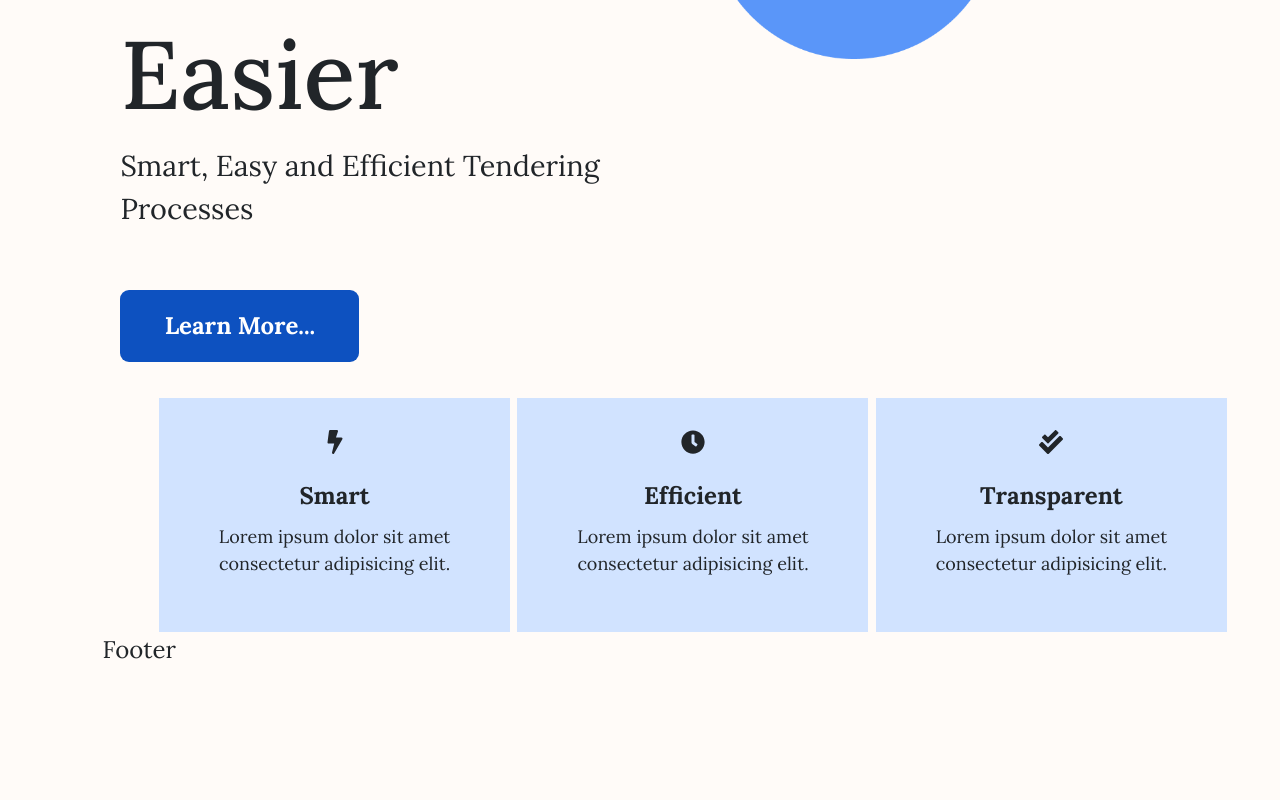
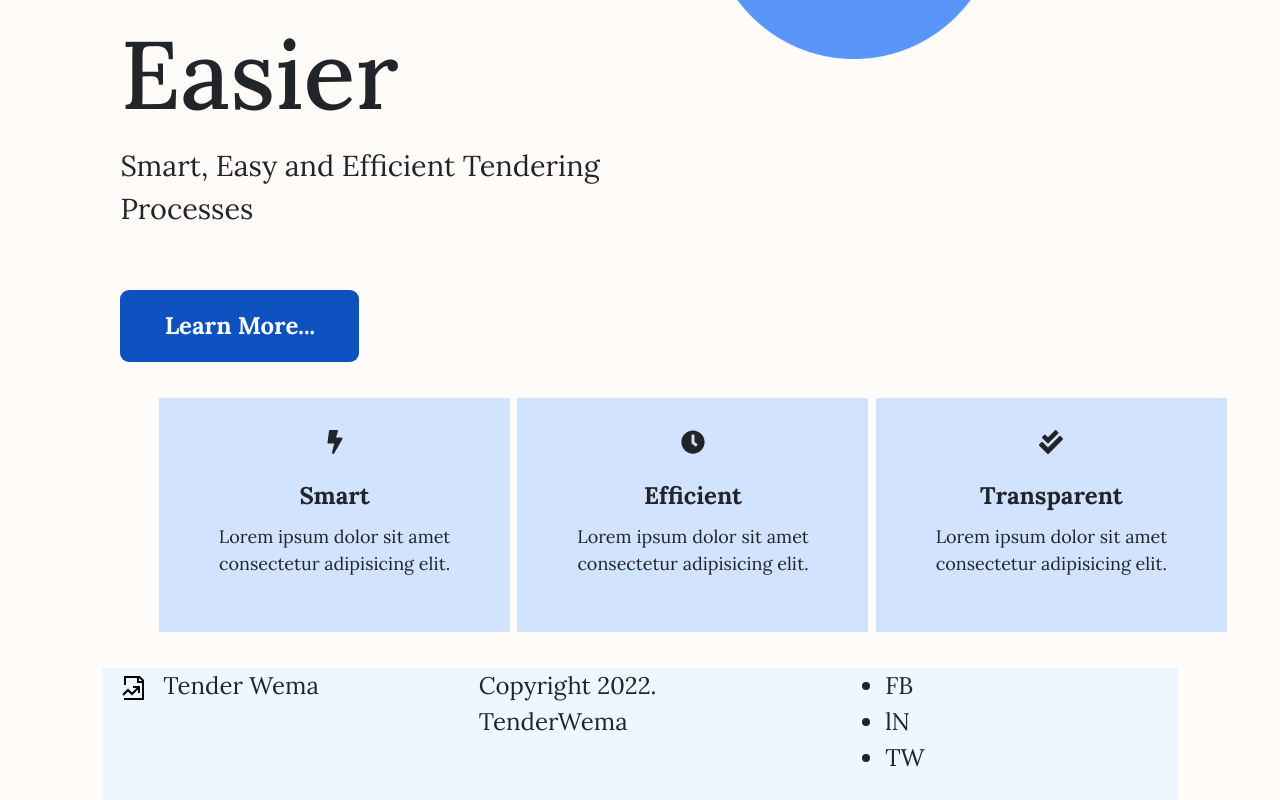
Before and after one commit to nelsonmutindamwanzia/tender-wema-frontend, a React (Create React App) app: page / in a window 1280 px wide. Shown: the part 403-1203 px from the top of the page. Before the commit the page ends 1071 px from the top, so only its background shows below. Built offline with nearby package versions, Linux system fonts and the light colour scheme.

Commit message:
add footer

```diff
--- a/src/components/Footer.js
+++ b/src/components/Footer.js
@@ -1,8 +1,32 @@
 import React from 'react'
+import {GrDocumentPerformance} from "react-icons/gr";
+
 
 function Footer() {
   return (
-    <div>Footer</div>
+    <div>
+        <footer>
+            <br/>
+            <div className='container-fluid' id='footer'>
+                <div className='row'>
+                    <div className='col-md-4 col-lg-4 col-sm-12 col-xl-4'>
+                        <p>  <GrDocumentPerformance/>  &nbsp; Tender Wema</p>
+                    </div>
+                    <div className='col-md-4 col-lg-4 col-sm-12 col-xl-4'>
+                         <p>Copyright 2022. TenderWema</p>
+                    </div>
+                    <div className='col-md-4 col-lg-4 col-sm-12 col-xl-4'>
+                        <ul>
+                                    <li> FB</li>
+                                    <li>lN</li>
+                                   <li>TW</li>
+                        </ul>
+                    </div>
+
+                </div>
+            </div>
+        </footer>
+    </div>
   )
 }
 
--- a/src/index.css
+++ b/src/index.css
@@ -79,3 +79,7 @@ button.btn {
     color: black;
     font-size: 20px;
 }
+#footer{
+    background-color: #ECF7FF ;
+
+}
```
